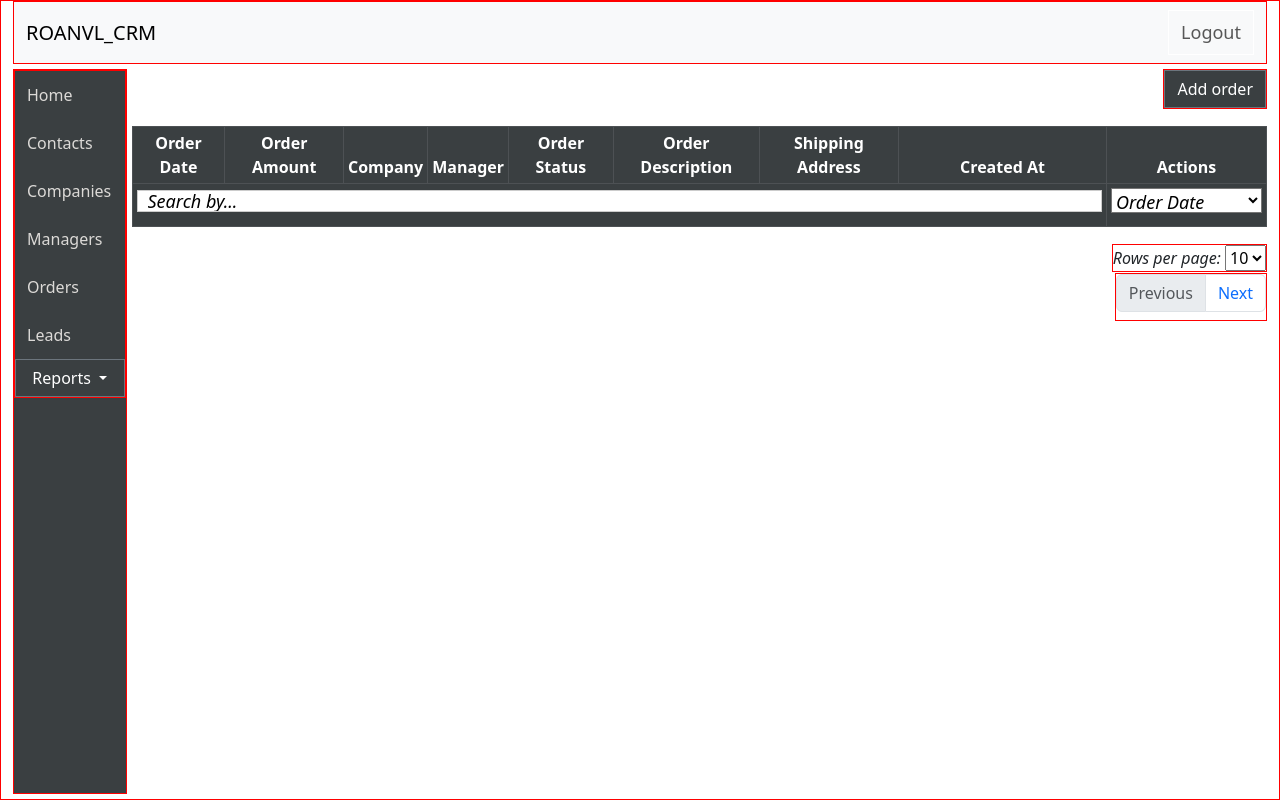
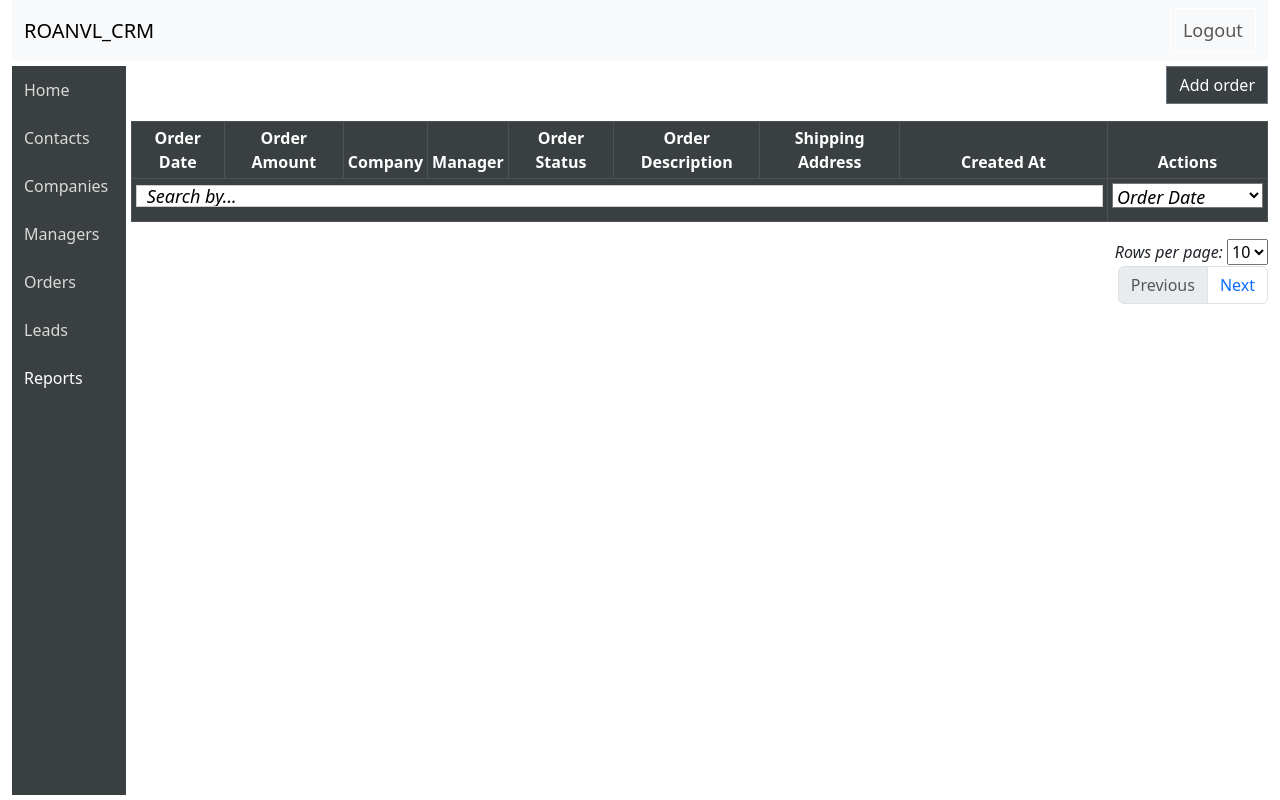
Before and after one commit to ROANVL/python-django-crm-graduation, a Django app: page /orders in a window 1280 px wide. Run offline with Django 4.2, Linux system fonts and the light colour scheme; the visitor is signed in with stand-in values (Sample User, id 1); data that the repository does not hold is empty.

Commit message:
save changes

```diff
--- a/website/static/css/stylesheet.css
+++ b/website/static/css/stylesheet.css
@@ -1,5 +1,5 @@
 .container {
-    border: 1px solid red;
+
     display: grid;
     grid-template-columns: 1fr 10fr;
     grid-template-rows: auto 1fr auto;
@@ -11,12 +11,12 @@
 
 .header {
     grid-column: 1 / 3;
-    border: 1px solid red;
+
 
 }
 
 .sidenav {
-    border: 1px solid red;
+
     background-color: rgb(58, 63, 65) !important;
 }
 
@@ -38,6 +38,71 @@
     background-color: #eee;
     color: black;
 }
+
+
+
+
+/* Выравнивание текста влево для кнопки */
+.dropbtn {
+    background-color: rgb(58, 63, 65);
+    color: white;
+    padding: 12px;
+    font-size: 16px;
+    border: none;
+    cursor: pointer;
+    text-align: left;
+    /* Изменяем выравнивание текста на left */
+}
+
+
+/* Dropdown button on hover & focus */
+.dropbtn:hover {
+    background-color: #eee;
+    color: black;
+    width: 100%;
+
+}
+
+/* The container <div> - needed to position the dropdown content */
+.dropdown {
+    position: relative;
+    display: inline-block;
+    width: 100%;
+
+}
+
+/* Dropdown Content (Hidden by Default) */
+.dropdown-content {
+    display: none;
+    position: absolute;
+    background-color: rgb(58, 63, 65);
+    color: black;
+    min-width: 160px;
+    box-shadow: 0px 8px 16px 0px rgba(0, 0, 0, 0.2);
+    z-index: 1;
+}
+
+/* Links inside the dropdown */
+.dropdown-content a {
+    background-color: rgb(58, 63, 65);
+    color: black;
+    padding: 12px 16px;
+    text-decoration: none;
+    display: block;
+}
+
+/* Change color of dropdown links on hover */
+.dropdown-content a:hover {
+    background-color: #ddd;
+}
+
+/* Show the dropdown menu (use JS to add this class to the .dropdown-content container when the user clicks on the dropdown button) */
+.show {
+    display: block;
+}
+
+
+
 
 
 
@@ -303,14 +368,14 @@ input[type="text"] {
 .pagination {}
 
 .pagination_prev_next {
-    border: 1px solid red;
+
     margin-left: auto;
     height: 3em;
 
 }
 
 .rows-per-page {
-    border: 1px solid red;
+
     font-style: italic;
     font-size: 16px;
     text-align: right !important;
@@ -391,7 +456,9 @@ input[type="text"] {
     width: 100%;
 }
 
-
+.dropdown-item {
+    color: black;
+}
 
 
 
@@ -404,7 +471,7 @@ input[type="text"] {
 
 
 .add_btn {
-    border: 1px solid red;
+
     margin-left: auto;
 }
 
@@ -413,7 +480,7 @@ input[type="text"] {
 }
 
 .table {
-    border: 1px solid red;
+
     max-width: 100%;
     text-align: left;
 
@@ -452,7 +519,7 @@ img {
     /* Делаем изображение блочным элементом */
     margin: 0 auto;
     /* Устанавливаем автоматичесные отступы слева и справа, чтобы изображение было по центру */
-    width: 50%;
+    width: 70%;
     height: auto;
     /* Это, чтобы соотношение сторон сохранялось */
 }
--- a/website/static/js/script.js
+++ b/website/static/js/script.js
@@ -1,6 +1,6 @@
 // SEARCH BY
 
-function myFunction() {
+function filterTableByColumn() {
     // Declare variables
     var input, filter, table, tr, td, i, txtValue, column;
     input = document.getElementsByClassName("search_by_name")[0]; // Получаем элемент ввода
@@ -98,3 +98,26 @@ function updatePageNumbers() {
 
 displayPage(); // Инициализация при загрузке страницы
 updatePageNumbers(); // Обновляем номера страниц при инициализации
+
+
+
+
+/* When the user clicks on the button,
+toggle between hiding and showing the dropdown content */
+function toggleDropdown() {
+    document.getElementById("myDropdown").classList.toggle("show");
+}
+
+// Close the dropdown menu if the user clicks outside of it
+window.onclick = function (event) {
+    if (!event.target.matches('.dropbtn')) {
+        var dropdowns = document.getElementsByClassName("dropdown-content");
+        var i;
+        for (i = 0; i < dropdowns.length; i++) {
+            var openDropdown = dropdowns[i];
+            if (openDropdown.classList.contains('show')) {
+                openDropdown.classList.remove('show');
+            }
+        }
+    }
+}
--- a/website/templates/companies.html
+++ b/website/templates/companies.html
@@ -30,9 +30,9 @@
         </tr>
 
         <tr>
-            <th scope="col" colspan="12"><input class="search_by_name" type="text" oninput="myFunction()"
+            <th scope="col" colspan="12"><input class="search_by_name" type="text" oninput="filterTableByColumn()"
             placeholder="Search by..."></th>
-            <th><select class="filter_by" onchange="myFunction()">
+            <th><select class="filter_by" onchange="filterTableByColumn()">
             <option value="0">Company Name</option>
             <option value="1">Phone</option>
             <option value="2">Email</option>
--- a/website/templates/contacts.html
+++ b/website/templates/contacts.html
@@ -25,9 +25,9 @@
             <th scope="col" class="fixed-width">Actions</th>
         </tr>
         <tr>
-            <th scope="col" colspan="8"><input class="search_by_name" type="text" oninput="myFunction()"
+            <th scope="col" colspan="8"><input class="search_by_name" type="text" oninput="filterTableByColumn()"
                     placeholder="Search by..."></th>
-            <th><select class="filter_by" onchange="myFunction()">
+            <th><select class="filter_by" onchange="filterTableByColumn()">
                     <option value="0">First name</option>
                     <option value="1">Last name</option>
                     <option value="2">Company</option>
--- a/website/templates/managers.html
+++ b/website/templates/managers.html
@@ -22,9 +22,9 @@
             <th scope="col" class="fixed-width">Actions</th>
         </tr>
         <tr>
-            <th scope="col" colspan="5"><input class="search_by_name" type="text" oninput="myFunction()"
+            <th scope="col" colspan="5"><input class="search_by_name" type="text" oninput="filterTableByColumn()"
                     placeholder="Search by..."></th>
-            <th><select class="filter_by" onchange="myFunction()">
+            <th><select class="filter_by" onchange="filterTableByColumn()">
                     <option value="0">Full Name</option>
                     <option value="1">Phone</option>
                     <option value="2">Email</option>
--- a/website/templates/orders.html
+++ b/website/templates/orders.html
@@ -25,9 +25,9 @@
             <th scope="col" class="fixed-width">Actions</th>
         </tr>
         <tr>
-            <th scope="col" colspan="8"><input class="search_by_name" type="text" oninput="myFunction()"
+            <th scope="col" colspan="8"><input class="search_by_name" type="text" oninput="filterTableByColumn()"
                     placeholder="Search by..."></th>
-            <th><select class="filter_by" onchange="myFunction()">
+            <th><select class="filter_by" onchange="filterTableByColumn()">
                     <option value="0">Order Date</option>
                     <option value="1">Order Amount</option>
                     <option value="2">Company</option>
--- a/website/templates/sidenav.html
+++ b/website/templates/sidenav.html
@@ -9,15 +9,13 @@
         <li><a href="{% url 'leads' %}">Leads</a></li>
 
 
-        <li>
-            <div class="dropdown">
-                <button class="btn btn-secondary dropdown-toggle" type="button" data-bs-toggle="dropdown" aria-expanded="false">
-                    Reports
-                </button>
-                <ul class="dropdown-menu" style="position: absolute; inset: 0px auto auto 0px; margin: 0px; transform: translate(0px, 40px);" data-popper-placement="bottom-start">
-                    <li><a class="dropdown-item" href="{% url 'sales_report_by_managers' %}">Sales Report by Managers</a></li>
-                </ul>
-            </div>
+        <li class="dropdown">
+                <button onclick="toggleDropdown()" class="dropbtn">Reports</button>
+                    <div id="myDropdown" class="dropdown-content">
+                        <a class="dropdown-item" href="{% url 'sales_report_by_managers' %}">Sales Report by Managers</a>
+                        <a href="#">Link 2</a>
+                        <a href="#">Link 3</a>
+                    </div>
         </li>
 
     </ul>
--- a/website/views.py
+++ b/website/views.py
@@ -307,13 +307,23 @@ def sales_report_chart(request):
     data_values = [
         manager.total_sales if manager.total_sales else 0 for manager in managers_sales]
 
-    plt.figure(figsize=(12, 8), dpi=80)  # Увеличили размер и DPI
-    plt.bar(data_names, data_values)
-    plt.xlabel('Managers')
-    plt.ylabel('Total Sales')
-    plt.title('Sales Report by Managers')
+    # Установка размера и DPI всей диаграммы
+    plt.figure(figsize=(20, 8), dpi=80, facecolor='#dcdad7')
+
+    # Устанавливаем цвет фона для всей диаграммы и области под столбцами
+    plt.gca().set_facecolor('#dcdad7')
+
+    # Создаем объект Axes для управления диаграммой
+    ax = plt.subplot(111)
+
+    # Установка цвета столбцов
+    # Установите нужный цвет для столбцов
+    bars = ax.bar(data_names, data_values, color='#3A3F41')
+    plt.xlabel('Managers', fontstyle='italic', fontsize=16)
+    plt.ylabel('Total Sales', fontstyle='italic', fontsize=16)
+    plt.title('Sales Report by Managers', fontstyle='italic', fontsize=16)
     plt.xticks(rotation=45)
-    plt.tight_layout()  # Добавили эту строку для более компактного отображения
+    plt.tight_layout()
 
     buffer = io.BytesIO()
     plt.savefig(buffer, format='png')
```
Also changed, not shown: 3 other files.
